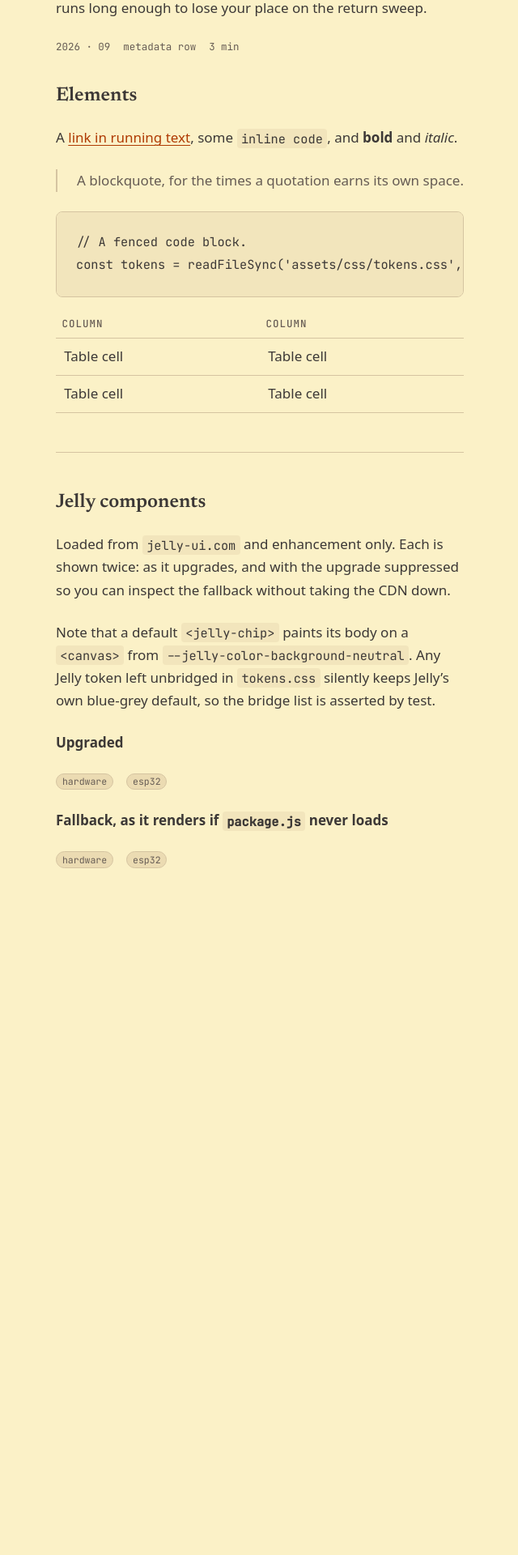
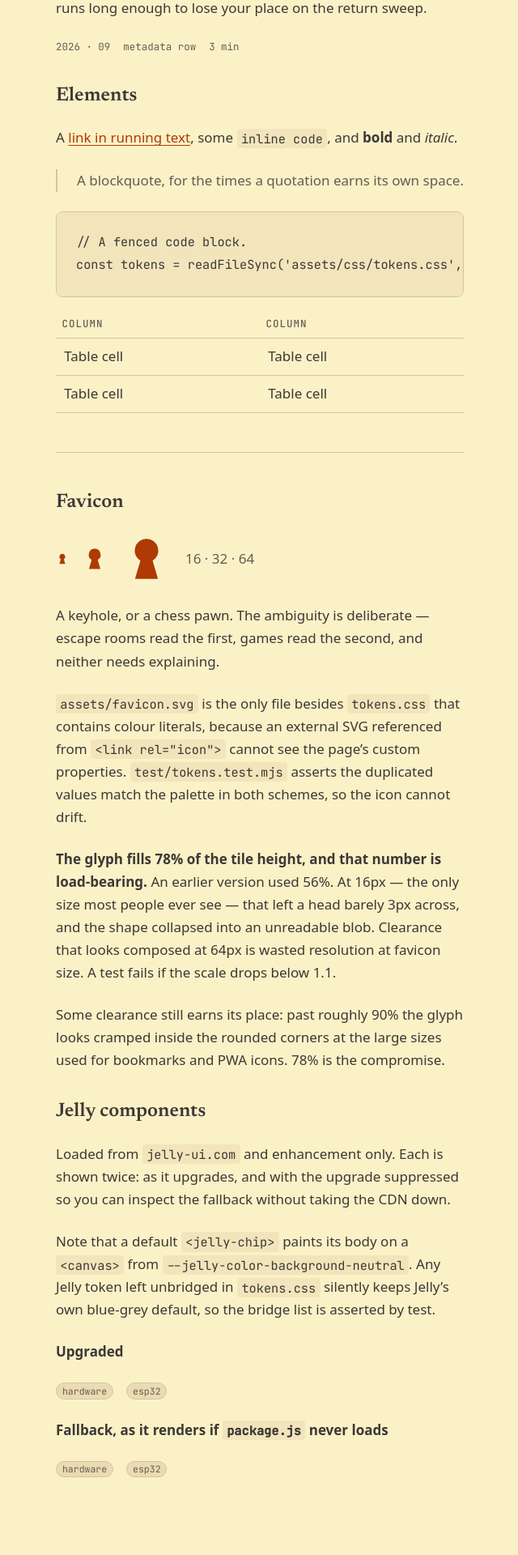
Before and after one commit to Sir-Arsewhoop/Sir-Arsewhoop.github.io, a Jekyll site: the page built from styleguide.md, in a window 1280 px wide. Shown: the part 1523-3443 px from the top of the page at 81% size, without its empty margins (319-959 px from the left). Built offline with Jekyll 4.4.1, drawn with Linux system fonts in a browser that asks for light colours; before the commit the page ends 2691 px from its top, so only the background shows below that.

Commit message:
feat: ship the keyhole favicon at a legible size
Replaces the H left over from the repo name. A keyhole that also reads as a
chess pawn: escape rooms see one, games see the other, and the ambiguity is
the point.

The glyph fills 78% of the tile against the previous 56%. At 16px that was
a 3px head and the shape was unidentifiable; clearance that looks composed
at 64px is wasted resolution at the only size most people see. Established
by rasterising each variant at a real 16x16 rather than judging enlarged
artwork.

Two guards, both verified by breaking them: the favicon's duplicated colour
literals must equal the palette in each scheme, and the glyph scale must
stay at or above 1.1. The style guide carries the reasoning.

Co-Authored-By: Claude Opus 5 <noreply@anthropic.com>

```diff
--- a/assets/css/site.css
+++ b/assets/css/site.css
@@ -338,3 +338,15 @@ jelly-chip {
   background: var(--bg-lift);
   color: var(--ink-muted);
 }
+
+.favicon-row {
+  display: flex;
+  align-items: center;
+  gap: 1rem;
+  margin-block: 0 var(--step);
+}
+
+.favicon-row img {
+  border-radius: 0;
+  flex: none;
+}
--- a/styleguide.md
+++ b/styleguide.md
@@ -66,6 +66,33 @@ const tokens = readFileSync('assets/css/tokens.css', 'utf8');
 
 ---
 
+## Favicon
+
+<p class="favicon-row">
+  <img src="{{ '/assets/favicon.svg' | relative_url }}" width="16" height="16" alt="favicon at 16px">
+  <img src="{{ '/assets/favicon.svg' | relative_url }}" width="32" height="32" alt="favicon at 32px">
+  <img src="{{ '/assets/favicon.svg' | relative_url }}" width="64" height="64" alt="favicon at 64px">
+  <span class="swatch__note">16 · 32 · 64</span>
+</p>
+
+A keyhole, or a chess pawn. The ambiguity is deliberate — escape rooms read the
+first, games read the second, and neither needs explaining.
+
+`assets/favicon.svg` is the only file besides `tokens.css` that contains colour
+literals, because an external SVG referenced from `<link rel="icon">` cannot see the
+page's custom properties. `test/tokens.test.mjs` asserts the duplicated values match
+the palette in both schemes, so the icon cannot drift.
+
+**The glyph fills 78% of the tile height, and that number is load-bearing.** An
+earlier version used 56%. At 16px — the only size most people ever see — that left a
+head barely 3px across, and the shape collapsed into an unreadable blob. Clearance
+that looks composed at 64px is wasted resolution at favicon size. A test fails if the
+scale drops below 1.1.
+
+Some clearance still earns its place: past roughly 90% the glyph looks cramped inside
+the rounded corners at the large sizes used for bookmarks and PWA icons. 78% is the
+compromise.
+
 ## Jelly components
 
 Loaded from `jelly-ui.com` and enhancement only. Each is shown twice: as it upgrades,
```
Also changed, not shown: test/tokens.test.mjs (+31 -0 lines), assets/favicon.svg.
